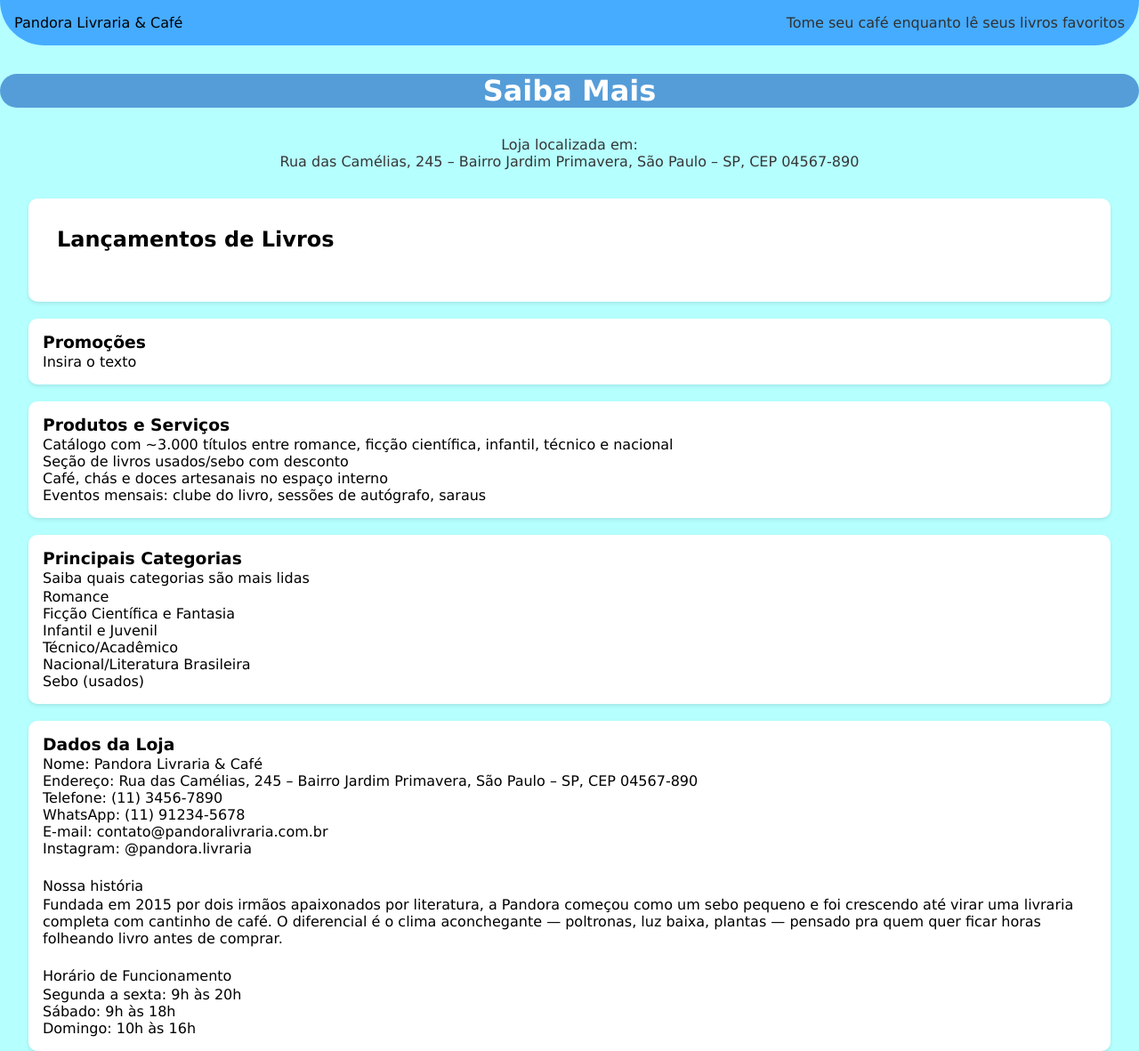
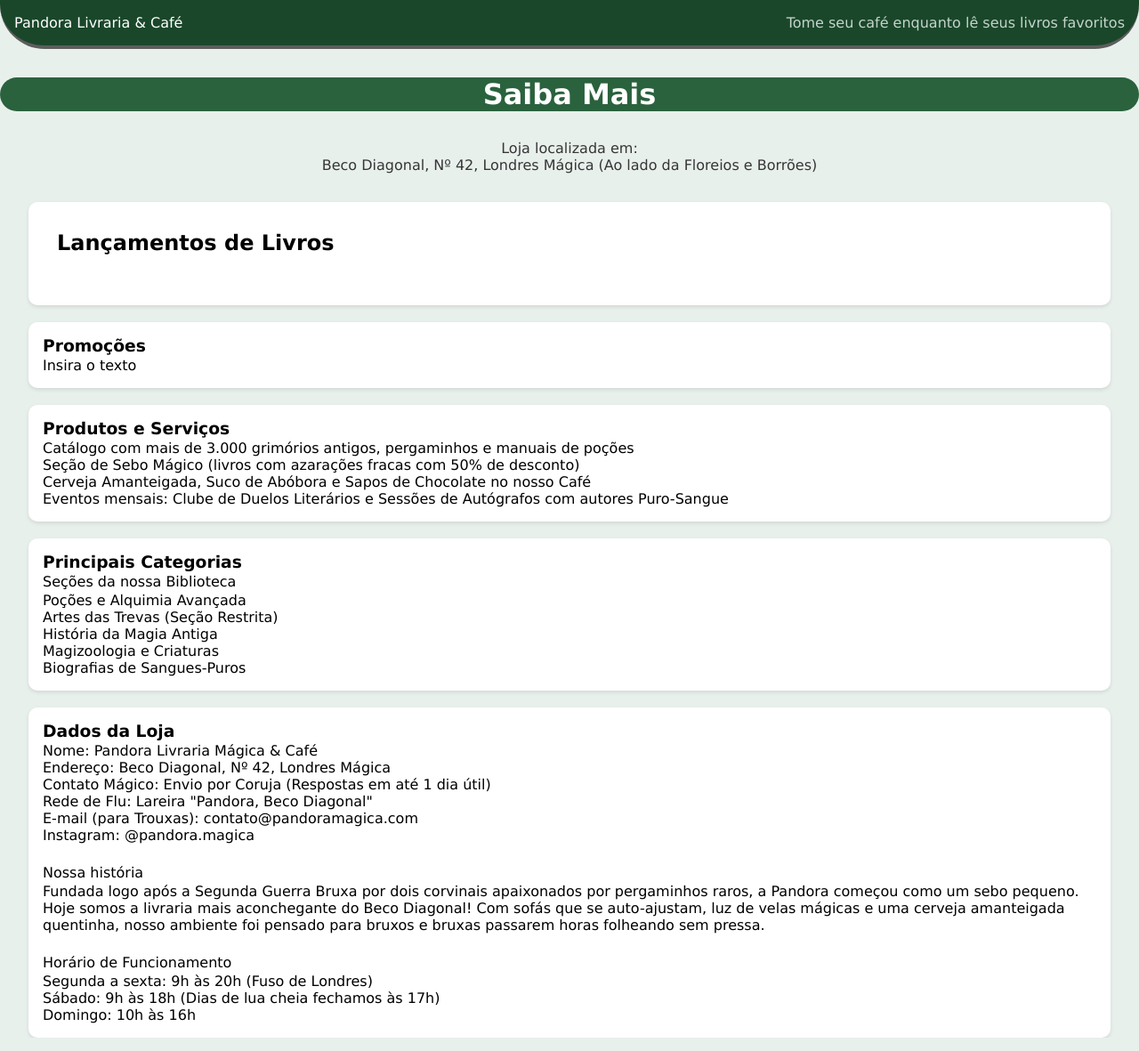
Before and after one commit to GehMay/My_tests, a website: page index.html in a window 1280 px wide. Shown: the whole page at 89% size. Drawn offline with Linux system fonts and the light colour scheme; no server answers.

Commit message:
Mudanças de dados Fictícios

```diff
--- a/CSS/style.css
+++ b/CSS/style.css
@@ -6,24 +6,25 @@
 
 body {
     font-family: Verdana, Geneva, Tahoma, sans-serif;
-    background-color: #b6ffff;
+    background-color: #e8f0ec; /* Fundo prata/cinza esverdeado bem claro */
     display: grid;
     grid-template-rows: auto 1fr auto;
 }
 
 .cabecalho {
-    background-color: #46acff;
+    background-color: #1a472a; /* Verde escuro Sonserina */
     padding: 1rem;
     display: flex;
     justify-content: space-between;
     align-items: center;
-    color: #000;
+    color: #ffffff;
     border-radius: 0 0 50px 50px;
+    border-bottom: 4px solid #5d5d5d; /* Detalhe em Prata */
 }
 
 .cabecalho_nav p {
     font-size: 1rem;
-    color: #313131;
+    color: #c4d4cc; /* Prata esverdeado */
 }
 
 .titulo-pagina {
@@ -31,7 +32,7 @@ body {
     margin: 2rem 0;
     padding: 0 2px 0 2px;
     border-radius: 50px;
-    background-color: #559dd8;
+    background-color: #2a623d; /* Verde Sonserina secundário */
     color: #ffffff;
 }
 
@@ -76,8 +77,8 @@ body {
 
 /* Novo estilo para os cartões de dentro (os livros) */
 .card-interno {
-    background-color: #d8f5f5; /* Um ciano muito clarinho, no clima do site */
-    border: 1px solid #559dd8; /* Bordinha azul da mesma cor do título */
+    background-color: #f4f7f6; /* Fundo quase branco, levemente prateado */
+    border: 1px solid #1a472a; /* Borda Verde Sonserina */
     border-radius: 8px;
     padding: 0.5rem;
     display: flex;
@@ -87,5 +88,5 @@ body {
 
 .card-interno:hover {
     transform: translateY(-4px); /* Sobe um pouquinho ao passar o mouse */
-    box-shadow: 0 4px 8px rgba(85, 157, 216, 0.3); /* Sombra azuladinha */
+    box-shadow: 0 4px 8px rgba(26, 71, 42, 0.4); /* Sombra verde Sonserina */
 }
--- a/index.html
+++ b/index.html
@@ -17,8 +17,7 @@
     </header>
     <main class="container">
         <h1 class="titulo-pagina">Saiba Mais</h1>
-        <p class="subtitulo-pagina">Loja localizada em: <br> Rua das Camélias, 245 – Bairro Jardim Primavera, São Paulo
-            – SP, CEP 04567-890</p>
+        <p class="subtitulo-pagina">Loja localizada em: <br> Beco Diagonal, Nº 42, Londres Mágica (Ao lado da Floreios e Borrões)</p>
 
     <!-- CARD GIGANTE CONTENDO O TÍTULO E A VITRINE -->
     <div style="padding: 0 2rem; margin-top: 2rem;">
@@ -59,11 +58,10 @@
                 <div class="card-banner" aria-hidden="true"></div>
                 <div class="card-body">
                     <h3 class="card-title">Produtos e Serviços</h3>
-                    <p class="card-descricao">Catálogo com ~3.000 títulos entre romance, ficção científica, infantil,
-                        técnico e nacional<br>
-                        Seção de livros usados/sebo com desconto<br>
-                        Café, chás e doces artesanais no espaço interno<br>
-                        Eventos mensais: clube do livro, sessões de autógrafo, saraus</p>
+                    <p class="card-descricao">Catálogo com mais de 3.000 grimórios antigos, pergaminhos e manuais de poções<br>
+                        Seção de Sebo Mágico (livros com azarações fracas com 50% de desconto)<br>
+                        Cerveja Amanteigada, Suco de Abóbora e Sapos de Chocolate no nosso Café<br>
+                        Eventos mensais: Clube de Duelos Literários e Sessões de Autógrafos com autores Puro-Sangue</p>
                 </div>
             </article>
         </div><br>
@@ -72,13 +70,12 @@
                 <div class="card-banner" aria-hidden="true"></div>
                 <div class="card-body">
                     <h3 class="card-title">Principais Categorias</h3>
-                    <span class="badge">Saiba quais categorias são mais lidas</span>
-                    <p class="card-descricao">Romance<br>
-                        Ficção Científica e Fantasia<br>
-                        Infantil e Juvenil<br>
-                        Técnico/Acadêmico<br>
-                        Nacional/Literatura Brasileira<br>
-                        Sebo (usados)</p>
+                    <span class="badge">Seções da nossa Biblioteca</span>
+                    <p class="card-descricao">Poções e Alquimia Avançada<br>
+                        Artes das Trevas (Seção Restrita)<br>
+                        História da Magia Antiga<br>
+                        Magizoologia e Criaturas<br>
+                        Biografias de Sangues-Puros</p>
                 </div>
             </article>
         </div><br>
@@ -87,20 +84,19 @@
                 <div class="card-banner" aria-hidden="true"></div>
                 <div class="card-body">
                     <h3 class="card-title">Dados da Loja</h3>
-                    <p class="card-descricao">Nome: Pandora Livraria & Café <br>
-                        Endereço: Rua das Camélias, 245 – Bairro Jardim Primavera, São Paulo – SP, CEP 04567-890 <br>
-                        Telefone: (11) 3456-7890<br>
-                        WhatsApp: (11) 91234-5678<br>
-                        E-mail: contato@pandoralivraria.com.br<br>
-                        Instagram: @pandora.livraria</p><br>
+                    <p class="card-descricao">Nome: Pandora Livraria Mágica & Café <br>
+                        Endereço: Beco Diagonal, Nº 42, Londres Mágica <br>
+                        Contato Mágico: Envio por Coruja (Respostas em até 1 dia útil)<br>
+                        Rede de Flu: Lareira "Pandora, Beco Diagonal"<br>
+                        E-mail (para Trouxas): contato@pandoramagica.com<br>
+                        Instagram: @pandora.magica</p><br>
                     <span class="badge">Nossa história</span>
-                    <p class="card-descricao">Fundada em 2015 por dois irmãos apaixonados por literatura, a Pandora
-                        começou como um sebo pequeno e foi crescendo até virar uma livraria completa com cantinho de
-                        café. O diferencial é o clima aconchegante — poltronas, luz baixa, plantas — pensado pra quem
-                        quer ficar horas folheando livro antes de comprar.</p><br>
+                    <p class="card-descricao">Fundada logo após a Segunda Guerra Bruxa por dois corvinais apaixonados por pergaminhos raros, a Pandora
+                        começou como um sebo pequeno. Hoje somos a livraria mais aconchegante do Beco Diagonal! Com sofás que se auto-ajustam, luz
+                        de velas mágicas e uma cerveja amanteigada quentinha, nosso ambiente foi pensado para bruxos e bruxas passarem horas folheando sem pressa.</p><br>
                     <span class="badge">Horário de Funcionamento</span>
-                    <p class="card-descricao">Segunda a sexta: 9h às 20h <br>
-                        Sábado: 9h às 18h <br>
+                    <p class="card-descricao">Segunda a sexta: 9h às 20h (Fuso de Londres)<br>
+                        Sábado: 9h às 18h (Dias de lua cheia fechamos às 17h)<br>
                         Domingo: 10h às 16h</p>
                 </div>
             </article>
--- a/servidor-estatico.js
+++ b/servidor-estatico.js
@@ -11,8 +11,8 @@ const mysql = require('mysql2');
 
 const conexao = mysql.createConnection({
   host: 'localhost',
-  user: 'root',
-  password: '83194117Geovanna@', // Sua senha local
+  user: 'pandora_app', // O novo usuário que só tem acesso a este projeto
+  password: 'pandora123', // A senha do projeto
   database: 'pandora_livraria'
 });
 
```
